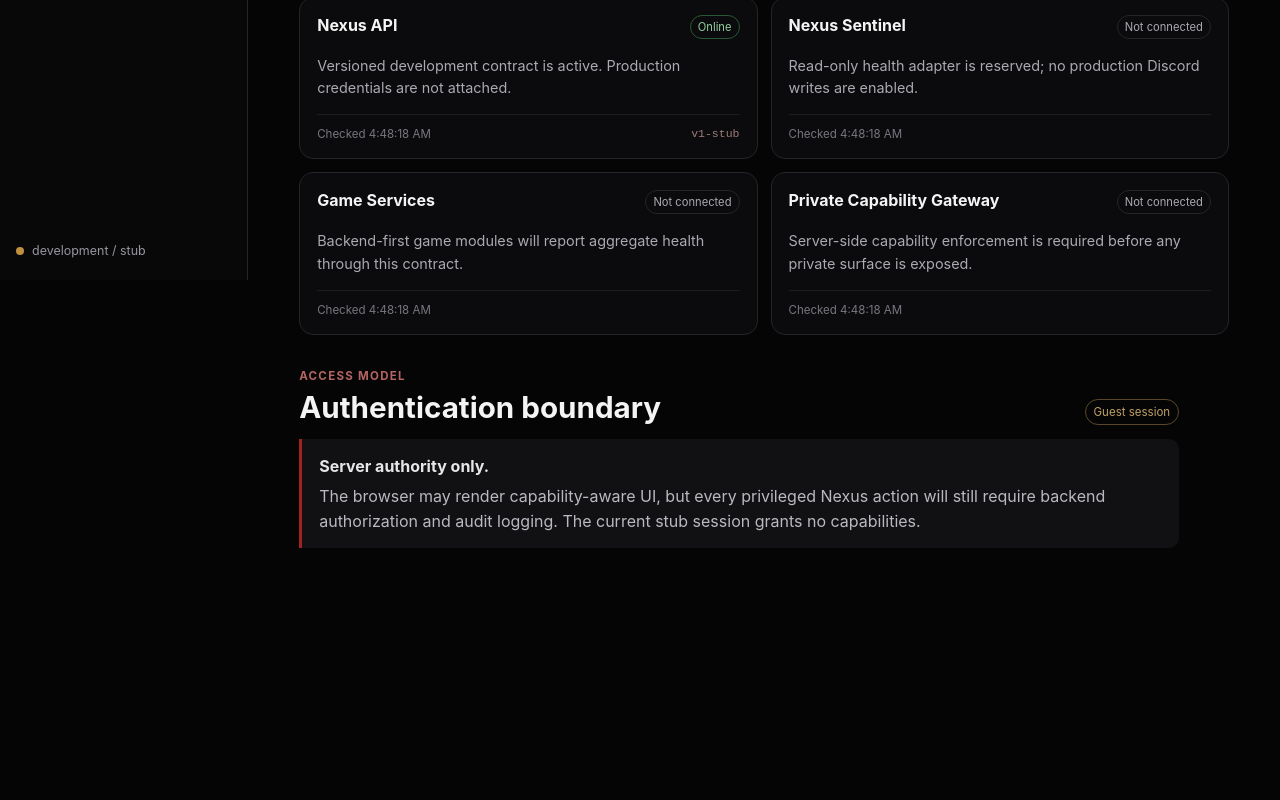
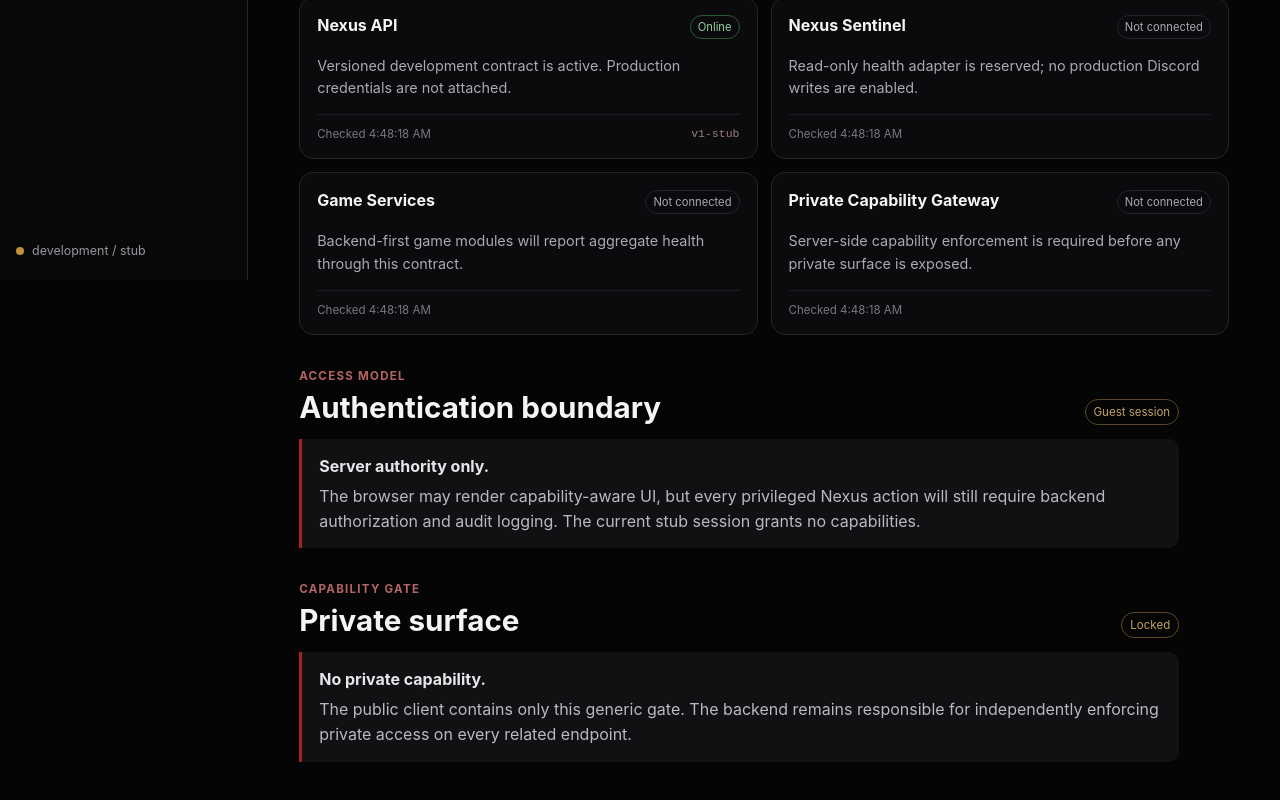
Before and after one commit to Khaos-Krew/Khaos-Nexus, a React (Vite) app in the folder web/: page / in a window 1280 px wide. Shown: the part 520-1320 px from the top of the page. Before the commit the page ends 1140 px from the top, so only its background shows below. Built offline with nearby package versions, Linux system fonts and the light colour scheme; no server answers.

Commit message:
feat(web): wire generic private capability gate

```diff
--- a/web/src/App.tsx
+++ b/web/src/App.tsx
@@ -1,6 +1,7 @@
 import { useEffect, useState } from 'react';
 import { getHealthSnapshot, getSessionSnapshot, nexusClientConfig } from './api/client';
 import type { HealthSnapshot, ServiceState, SessionSnapshot } from './api/contracts';
+import { capabilities, hasCapability } from './auth/capabilities';
 
 const stateLabels: Record<ServiceState, string> = {
   online: 'Online',
@@ -49,6 +50,7 @@
 
   const services = health?.services ?? [];
   const signedIn = session?.authenticated === true && session.user !== null;
+  const privateAllowed = hasCapability(session, capabilities.privateAccess);
 
   return (
     <div className="app-shell">
@@ -65,7 +67,13 @@
           <a className="nav-item active" href="#dashboard">Dashboard</a>
           <a className="nav-item" href="#services">Services</a>
           <a className="nav-item" href="#account">Account</a>
-          <a className="nav-item locked" href="#private" aria-disabled="true">Private</a>
+          <a
+            className={`nav-item ${privateAllowed ? '' : 'locked'}`.trim()}
+            href={privateAllowed ? '#private' : '#account'}
+            aria-disabled={!privateAllowed}
+          >
+            Private
+          </a>
         </nav>
 
         <div className="sidebar-footer">
@@ -168,6 +176,25 @@
             </span>
           </div>
         </section>
+
+        <section className="section compact" id="private">
+          <div className="section-heading">
+            <div>
+              <p className="eyebrow">Capability gate</p>
+              <h2>Private surface</h2>
+            </div>
+            <span className={`session-state ${privateAllowed ? 'authenticated' : 'guest'}`}>
+              {privateAllowed ? 'Allowed' : 'Locked'}
+            </span>
+          </div>
+          <div className="notice">
+            <strong>{privateAllowed ? 'Capability verified in session projection.' : 'No private capability.'}</strong>
+            <span>
+              The public client contains only this generic gate. The backend remains responsible for
+              independently enforcing private access on every related endpoint.
+            </span>
+          </div>
+        </section>
       </main>
 
       <nav className="mobile-nav" aria-label="Mobile navigation">
```
